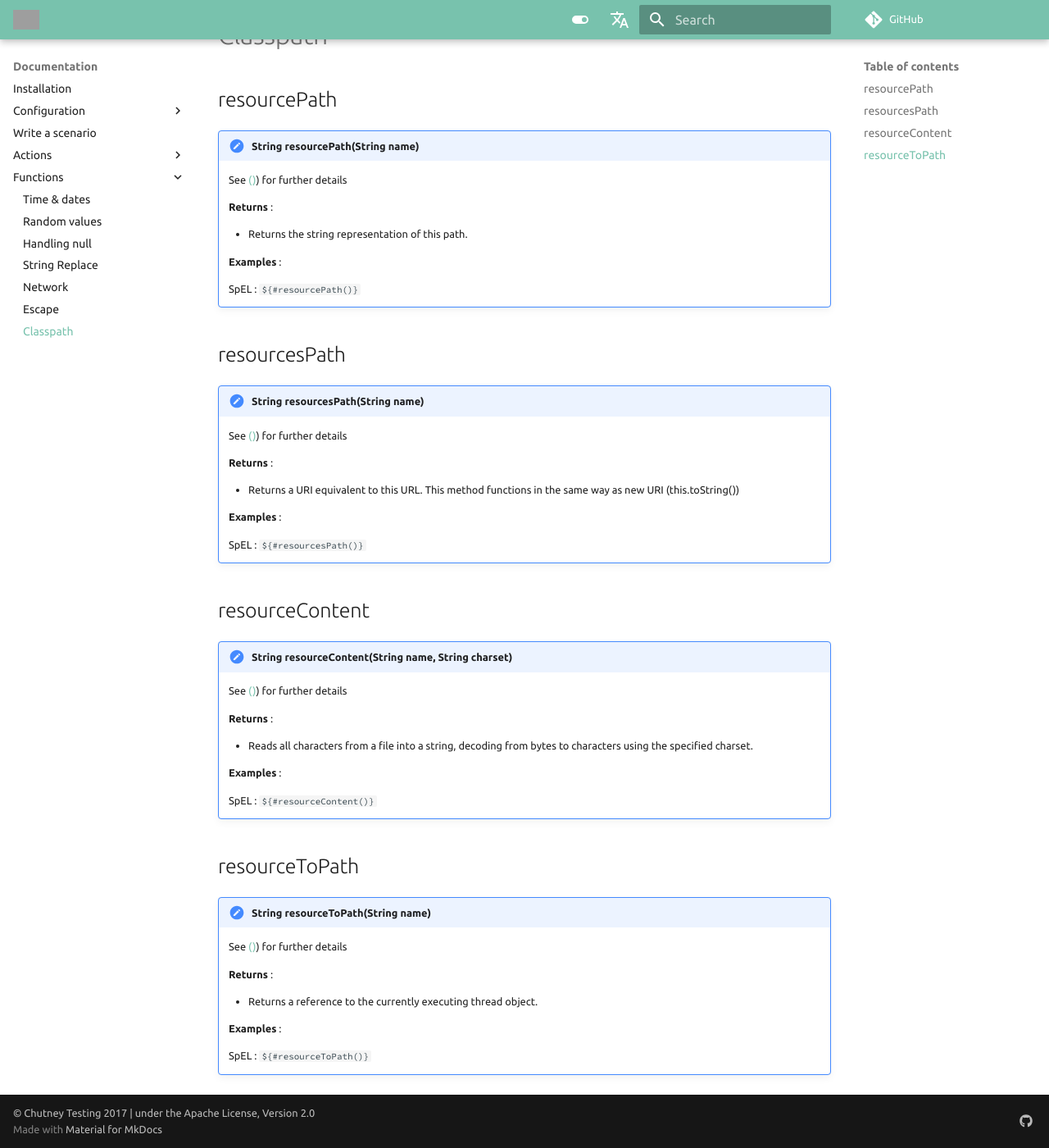
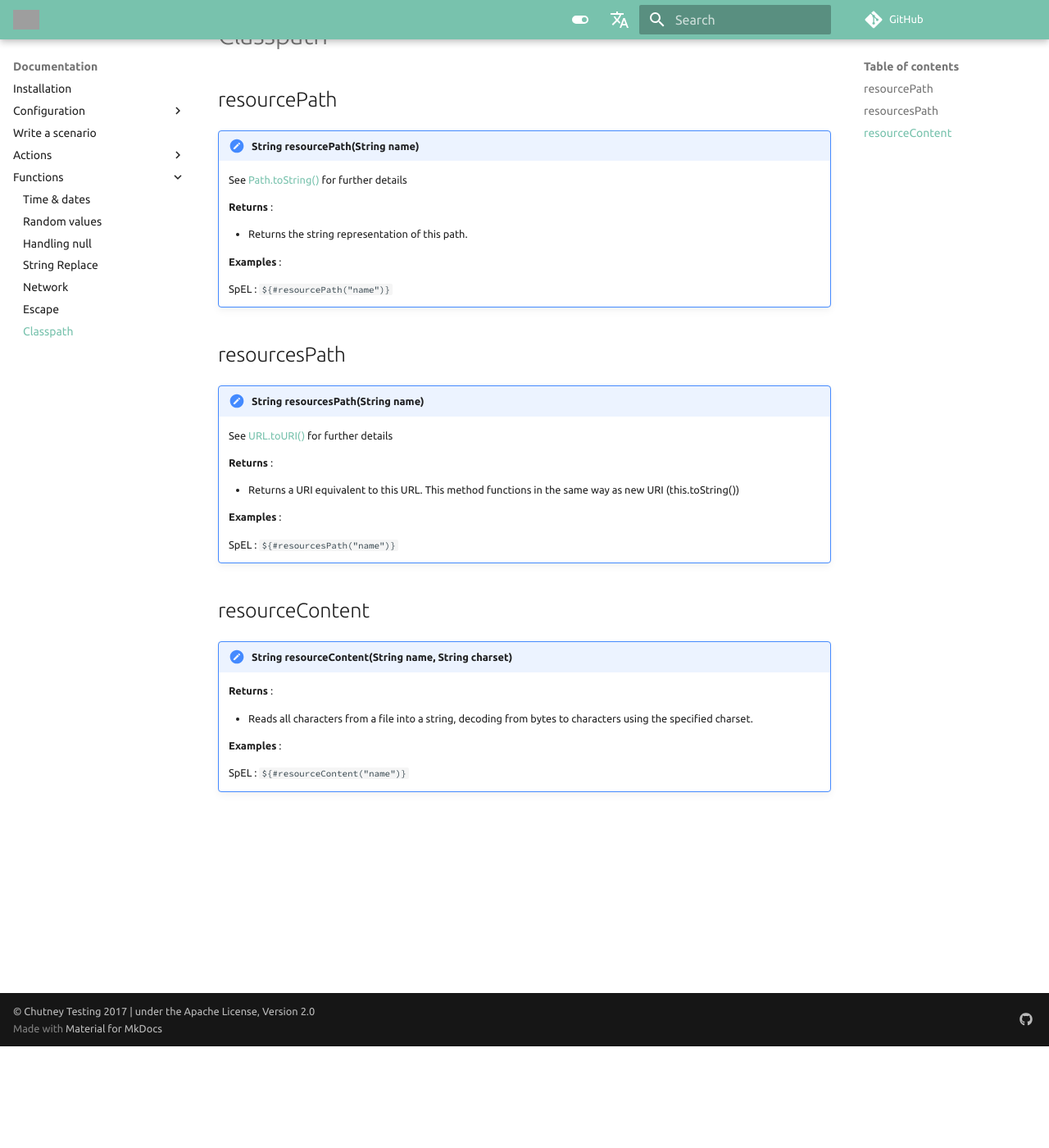
Before and after one commit to chutney-testing/chutney-testing.github.io-legacy, an MkDocs documentation site: the page built from docs/functions/classpath.md, in a window 1280 px wide and 1400 px high, scrolled down 124 px. Shown: the whole window at 82% size. Built offline with MkDocs 1.6.1 and Material for MkDocs 9.7.7, drawn with Linux system fonts in a browser that asks for light colours; comment, search, counter and statistics services are not loaded; grey boxes are pictures that could not be loaded.

Commit message:
docs: wip classpath

```diff
--- a/docs/functions/classpath.md
+++ b/docs/functions/classpath.md
@@ -2,7 +2,8 @@
 
 !!! note "String resourcePath(String name)"
 
-    See [()]()) for further details
+
+    See [Path.toString()](https://docs.oracle.com/en/java/javase/11/docs/api/java.base/java/nio/file/Path.html#toString()) for further details
 
     **Returns** :
 
@@ -10,13 +11,13 @@
 
     **Examples** :
 
-    SpEL : `${#resourcePath()}`
+    SpEL : `${#resourcePath("name")}`
 
 # resourcesPath
 
 !!! note "String resourcesPath(String name)"
 
-    See [()]()) for further details
+    See [URL.toURI()](https://docs.oracle.com/en/java/javase/11/docs/api/java.base/java/net/URL.html#toURI()) for further details
 
     **Returns** :
 
@@ -24,13 +25,13 @@
 
     **Examples** :
 
-    SpEL : `${#resourcesPath()}`
+    SpEL : `${#resourcesPath("name")}`
 
 # resourceContent
 
 !!! note "String resourceContent(String name, String charset)"
 
-    See [()]()) for further details
+
 
     **Returns** :
 
@@ -38,9 +39,9 @@
 
     **Examples** :
 
-    SpEL : `${#resourceContent()}`
+    SpEL : `${#resourceContent("name")}`
 
-# resourceToPath
+<!-- # resourceToPath
 
 !!! note "String resourceToPath(String name)"
 
@@ -52,4 +53,18 @@
 
     **Examples** :
 
-    SpEL : `${#resourceToPath()}`
+    SpEL : `${#resourceToPath("name")}`
+
+# uriToPath
+
+!!! note "Path uriToPath(URI uri)"
+
+    See [()]()) for further details
+
+    **Returns** :
+
+    *
+
+    **Examples** :
+
+    SpEL : `${#uriToPath("https://github.com/search?q=chutney")}` -->
```
